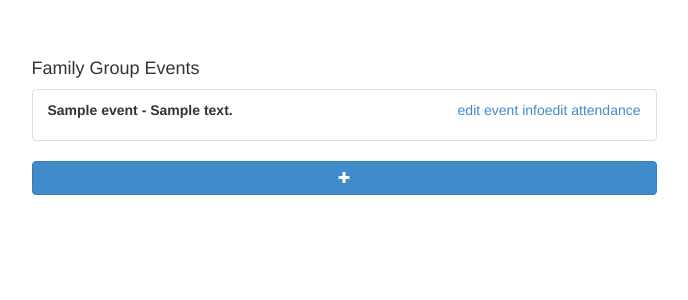
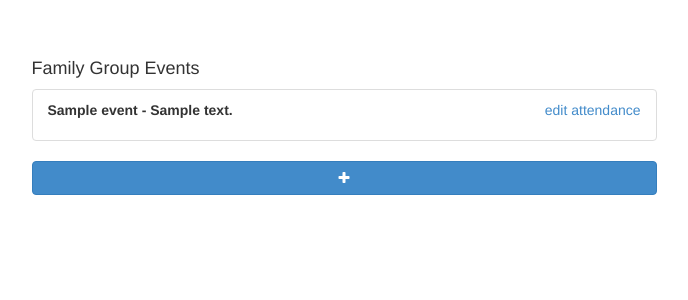
Before and after one commit to phouse512/arkaios, a Flask app: page /family-group/1/manage in a window 1280 px wide. Shown: the part 51-351 px from the top of the page, without its empty margins (296-984 px from the left). Run offline with Flask 2, Linux system fonts and the light colour scheme; a user stored in the database is signed in; tables that the repository leaves empty hold one stand-in row (values such as "Sample post"); some libraries are stand-ins or nearby versions.

Commit message:
one more

```diff
--- a/arkaios/templates/smallgroup/manage.html
+++ b/arkaios/templates/smallgroup/manage.html
@@ -20,7 +20,7 @@ active
 						{{ event.description }}</b>
 						<a href="{{ url_for('family_group_event_attendance', fg_id=fg_id, event_id=event.id) }}" class="pull-right">edit attendance</a>
 						<!--<span class="pull-right"> | </span>-->
-				<a href="#" class="pull-right">edit event info</a>
+				<!--<a href="#" class="pull-right">edit event info</a>-->
 					</p>
 
 				</li>
```
